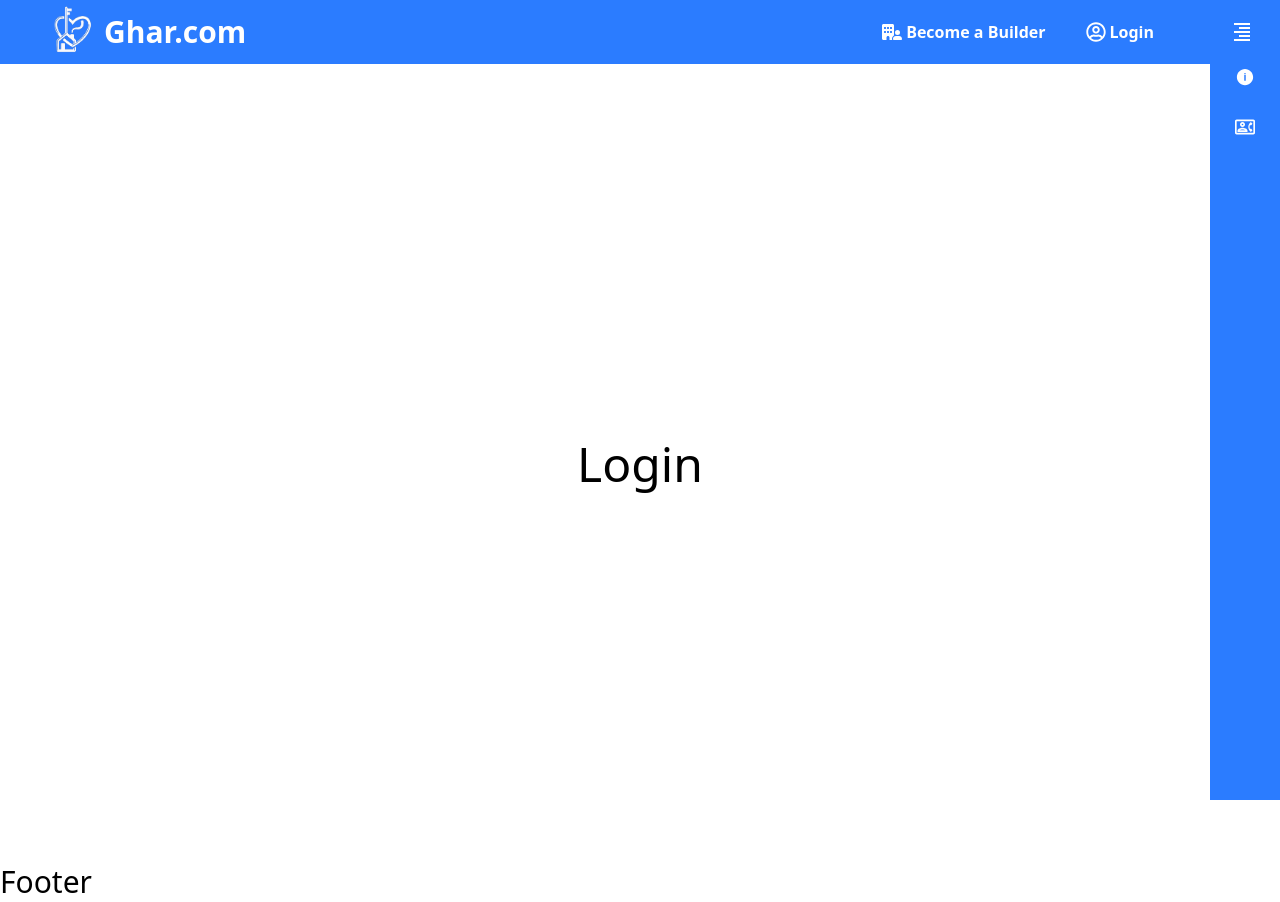
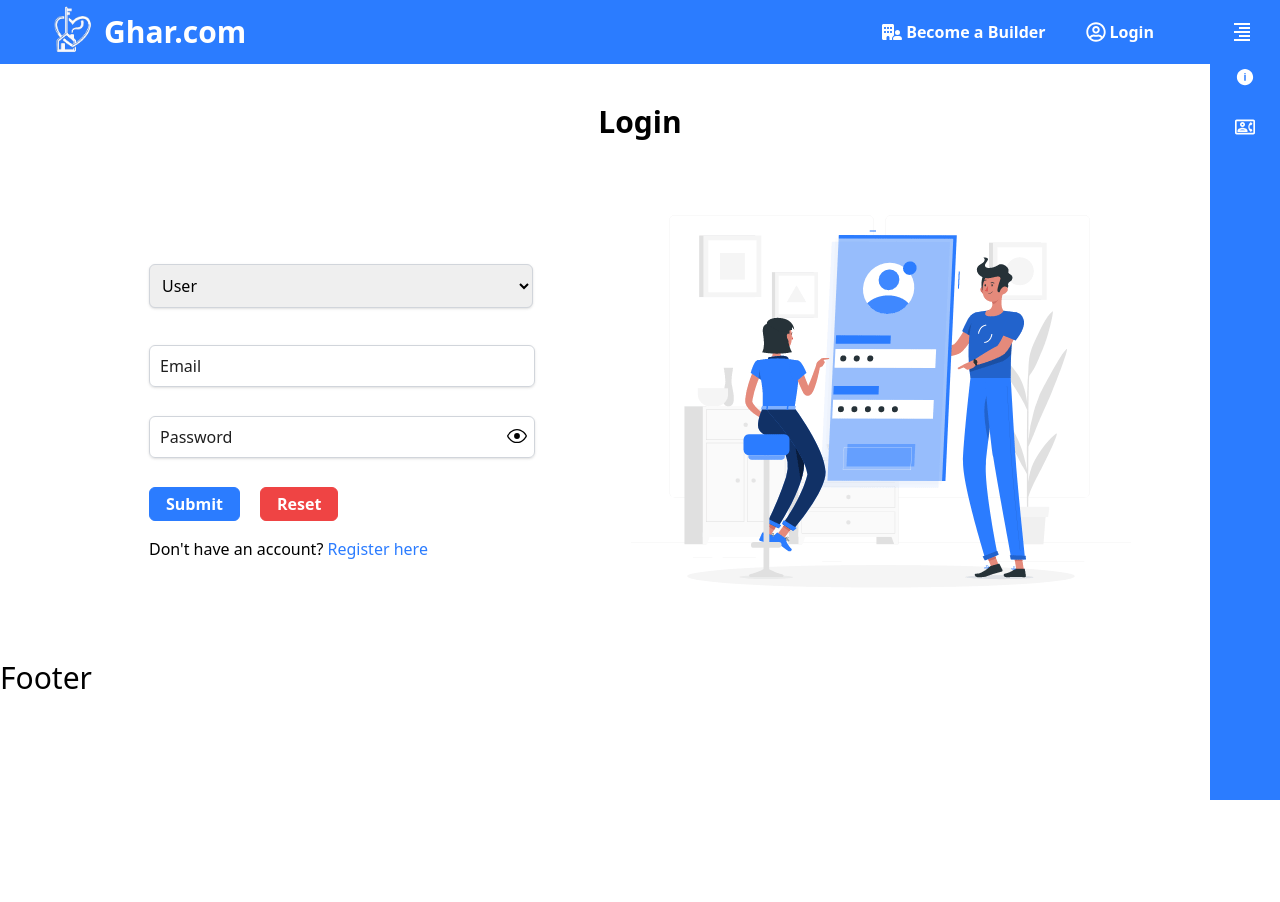
Before and after one commit to dhruv-p-prajapati/Ghar.com, a React (Vite) app: page /login in a window 1280 px wide. After the commit the page ends 800 px from the top, so only its background shows below. Built offline with nearby package versions, Linux system fonts and the light colour scheme.

Commit message:
[FEAT]: added login page functionality with proper vadation using yup

```diff
--- a/server/db.json
+++ b/server/db.json
@@ -96,72 +96,6 @@
       "phNo": "7890123456",
       "reraId": "RERAGJ80246",
       "panNo": "WXYZAB7890N"
-    },
-    {
-      "id": "6",
-      "name": "dhruv",
-      "email": "abc@gmail.com",
-      "phNo": 931391407,
-      "reraId": "",
-      "panNo": "",
-      "password": "",
-      "amount": 0,
-      "listedProperties": []
-    },
-    {
-      "id": "7",
-      "name": "",
-      "email": "dhruv@example.commm",
-      "phNo": "",
-      "reraId": "",
-      "panNo": "",
-      "password": "",
-      "amount": 0,
-      "listedProperties": []
-    },
-    {
-      "id": "8",
-      "name": "",
-      "email": "dhruv@example.commmmm",
-      "phNo": "",
-      "reraId": "",
-      "panNo": "",
-      "password": "",
-      "amount": 0,
-      "listedProperties": []
-    },
-    {
-      "id": "9",
-      "name": "new product",
-      "email": "dhruv@example.commmmmm",
-      "phNo": "",
-      "reraId": "",
-      "panNo": "",
-      "password": "",
-      "amount": 0,
-      "listedProperties": []
-    },
-    {
-      "id": "10",
-      "name": "",
-      "email": "dp@gmail.commm",
-      "phNo": "",
-      "reraId": "",
-      "panNo": "",
-      "password": "",
-      "amount": 0,
-      "listedProperties": []
-    },
-    {
-      "id": "11",
-      "name": "",
-      "email": "dp11@gmail.com",
-      "phNo": "",
-      "reraId": "",
-      "panNo": "",
-      "password": "",
-      "amount": 0,
-      "listedProperties": []
     }
   ]
 }
--- a/src/components/common/Button.jsx
+++ b/src/components/common/Button.jsx
@@ -36,7 +36,8 @@ Button.propTypes = {
     "warning",
     "warningOutline",
     "danger",
-    "dangerOutline"
+    "dangerOutline",
+    "whiteOutline"
   ]),
   children: PropTypes.node.isRequired,
   className: PropTypes.string
--- a/src/components/layout/navbar/Navbar.jsx
+++ b/src/components/layout/navbar/Navbar.jsx
@@ -1,11 +1,10 @@
 import React, { useEffect, useState } from "react";
-import { GiHamburgerMenu } from "react-icons/gi";
 import { BiAlignRight } from "react-icons/bi";
-
 import { AiOutlineClose } from "react-icons/ai";
 import { FaBuildingUser } from "react-icons/fa6";
 import { FaRegUserCircle } from "react-icons/fa";
-import { NavLink } from "react-router-dom";
+import { TbLogout2 } from "react-icons/tb";
+import { NavLink, useNavigate } from "react-router-dom";
 import Links from "./Links";
 import { adminLinks, builderLinks, publicLinks, userLinks } from "./LinkData";
 import { useDispatch, useSelector } from "react-redux";
@@ -15,6 +14,7 @@ import { toast } from "react-toastify";
 
 const Navbar = () => {
   const dispatch = useDispatch();
+  const navigate = useNavigate();
 
   const { isAuth, user, builder, admin } = useSelector((state) => state.role);
 
@@ -115,12 +115,14 @@ const Navbar = () => {
                   Login
                 </NavLink>
               </>
+            ) : show ? (
+              <Button variant="whiteOutline" onClick={handleLogOut}>
+                Logout
+              </Button>
             ) : (
-              show && (
-                <Button variant="whiteOutline" onClick={handleLogOut}>
-                  Logout
-                </Button>
-              )
+              <div>
+                <TbLogout2 className="text-2xl cursor-pointer" onClick={handleLogOut} />
+              </div>
             )}
           </div>
         </div>
--- a/src/components/pages/ErrorPage/ErrorPage.jsx
+++ b/src/components/pages/ErrorPage/ErrorPage.jsx
@@ -12,7 +12,7 @@ const ErrorPage = () => {
   };
   return (
     <div className="flex flex-col justify-center items-center min-h-screen">
-      <img src="./images/Error.gif" alt="Error image" />
+      <img src="/images/Error.gif" alt="Error image" />
       <Button variant="primary" onClick={handleClick}>
         Go To Home
       </Button>
--- a/src/components/pages/index.jsx
+++ b/src/components/pages/index.jsx
@@ -1,6 +1,6 @@
 import Home from "./home/Home";
 import Login from "./login/Login";
-import Register from "./register/Register";
+import Register from "./register/RegisterUser";
 import Admin from "./Admin/Admin";
 import ErrorPage from "./ErrorPage/ErrorPage";
 import RegisterBuilder from "./register/RegisterBuilder";
--- a/src/components/pages/login/Login.jsx
+++ b/src/components/pages/login/Login.jsx
@@ -1,10 +1,141 @@
+import { Form, Formik } from "formik";
 import React from "react";
+import { Button, Input } from "../../common";
+import * as yup from "yup";
+import { setRole } from "../../../redux/actions/roleAction";
+import { toast } from "react-toastify";
+import { findBuilder, findUser } from "../../../utils/axiosGloableInstance";
+import { useDispatch } from "react-redux";
+import { NavLink } from "react-router-dom";
+
+const loginSchema = yup.object({
+  role: yup.string().required("*required").oneOf(["user", "admin", "builder"], "*Please select a valid role"),
+  email: yup.string().required("*required").trim(),
+  password: yup.string().required("*required").trim()
+});
 
 const Login = () => {
+  const dispatch = useDispatch();
+
+  const handleSubmit = async (values, { resetForm }) => {
+    const { role, email, password } = values;
+
+    if (role === "user") {
+      let { data: user } = await findUser(email);
+
+      if (user && user[0]?.password === password) {
+        dispatch(setRole(role, user[0]));
+        toast.success(`${user[0]?.name} logged in successfully`);
+        navigate("/");
+      } else {
+        toast.error("Invalid credential !!");
+      }
+    }
+
+    if (role === "builder") {
+      let { data: builder } = await findBuilder(email);
+
+      if (builder && builder[0].password === password) {
+        dispatch(setRole(role, builder[0]));
+        toast.success(`${builder[0].name} logged in successfully`);
+        // navigate("/builder/home");
+      } else {
+        toast.error("Invalid credential !!");
+      }
+    }
+
+    if (role === "admin") {
+      const admin = { email, password };
+      if (email === "admin@gmail.com" && password === "Admin@123") {
+        dispatch(setRole(role, admin));
+        toast.success("Admin logged in successfully!");
+        // navigate("/admin");
+      } else {
+        toast.error("Invalid credential !!");
+      }
+    }
+
+    resetForm();
+  };
+
   return (
-    <div className="text-5xl flex justify-center items-center min-h-screen">
-      <h1>Login</h1>
-    </div>
+    <Formik
+      initialValues={{
+        role: "user",
+        email: "",
+        password: ""
+      }}
+      onSubmit={handleSubmit}
+      // validationSchema={loginSchema}
+    >
+      {({ handleSubmit, handleChange, handleBlur, values, errors, touched }) => (
+        <div className="flex justify-center flex-col gap-5 items-center mt-10 sm:px-[5rem]">
+          <span className="text-black font-bold text-3xl">Login</span>
+          <div className="flex justify-center items-center lg:gap-24">
+            <Form className="flex flex-col gap-2">
+              <select
+                name="role"
+                id="role"
+                onChange={handleChange}
+                onBlur={handleBlur}
+                value={values.role}
+                className="border border-gray-300 shadow outline-0 rounded-md mt-1 px-2 py-1 h-11 w-[min(24rem,85vw)] focus:border-black">
+                <option value="user">User</option>
+                <option value="admin">Admin</option>
+                <option value="builder">Builder</option>
+              </select>
+              {touched.role && errors.role ? <p className="text-[14px] text-red-700">{errors.role}</p> : <p className="text-[14px] opacity-0">*</p>}
+
+              <Input
+                id="email"
+                name="email"
+                type="email"
+                value={values.email}
+                labelText="Email"
+                placeholder="dhruv@example.com"
+                onChange={handleChange}
+                onBlur={handleBlur}
+                touched={touched?.email}
+                error={errors?.email}
+              />
+
+              <Input
+                id="password"
+                name="password"
+                type="password"
+                value={values.password}
+                labelText="Password"
+                placeholder="Example@123"
+                onChange={handleChange}
+                onBlur={handleBlur}
+                touched={touched?.password}
+                error={errors?.password}
+              />
+
+              <div className="flex gap-5">
+                <Button variant="primary" type="submit">
+                  Submit
+                </Button>
+                <Button variant="danger" type="reset">
+                  Reset
+                </Button>
+              </div>
+              <div className="mt-2">
+                <p>
+                  Don't have an account?{" "}
+                  <NavLink to="/user/register" className="text-primary">
+                    Register here
+                  </NavLink>
+                </p>
+              </div>
+            </Form>
+            <div className="hidden lg:block">
+              <img src="/images/loginRegister.gif" alt="" />
+            </div>
+          </div>
+        </div>
+      )}
+    </Formik>
   );
 };
 
--- a/src/components/pages/register/Register.jsx
+++ /dev/null
@@ -1,11 +0,0 @@
-import React from 'react';
-
-const Register = () => {
-  return (
-    <div className='text-5xl flex justify-center items-center min-h-screen'>
-        <h1>Register</h1>
-    </div>
-  )
-}
-
-export default Register
--- /dev/null
+++ b/src/components/pages/register/RegisterUser.jsx
@@ -0,0 +1,11 @@
+import React from "react";
+
+const Register = () => {
+  return (
+    <div className="text-5xl flex justify-center items-center min-h-screen">
+      <h1>Register</h1>
+    </div>
+  );
+};
+
+export default Register;
--- a/src/routes/Routes.jsx
+++ b/src/routes/Routes.jsx
@@ -1,11 +1,11 @@
 import React from "react";
 import { createBrowserRouter } from "react-router-dom";
-import { RegisterBuilder } from "../components/pages";
 const Layout = React.lazy(() => import("../components/layout/layout/Layout"));
+const RegisterBuilder = React.lazy(() => import("../components/pages/register/RegisterBuilder"));
+const RegisterUser = React.lazy(() => import("../components/pages/register/RegisterUser"));
 const Admin = React.lazy(() => import("../components/pages/Admin/Admin"));
 const Home = React.lazy(() => import("../components/pages/home/Home"));
 const CheckAuthentication = React.lazy(() => import("../utils/authCheckProtectedRoutes/CheckAuthentication"));
-const Register = React.lazy(() => import("../components/pages/register/Register"));
 const Login = React.lazy(() => import("../components/pages/login/Login"));
 const ErrorPage = React.lazy(() => import("./../components/pages/ErrorPage/ErrorPage"));
 
@@ -22,6 +22,10 @@ const Routes = () => {
         {
           path: "login",
           element: <Login />
+        },
+        {
+          path: "user/register",
+          element: <RegisterUser />
         },
         {
           path: "builder/register",
--- a/src/utils/axiosGloableInstance/index.js
+++ b/src/utils/axiosGloableInstance/index.js
@@ -16,13 +16,12 @@ API.interceptors.response.use(
       error: null
     };
   },
-  (error) => {
-    console.error("Global error interceptor:", error);
-    return Promise.reject({
+  (err) => {
+    return {
       success: false,
       data: [],
-      error: error.message
-    });
+      error: err.message
+    };
   }
 );
 
@@ -32,4 +31,8 @@ export const getBuilders = () => API.get("builders");
 
 export const registerBuilder = (builderObj) => API.post("builders", builderObj);
 
+export const findUser = (email) => API.get(`users?email=${email}`);
+
+export const findBuilder = (email) => API.get(`builders?email=${email}`);
+
 export default API;
```
